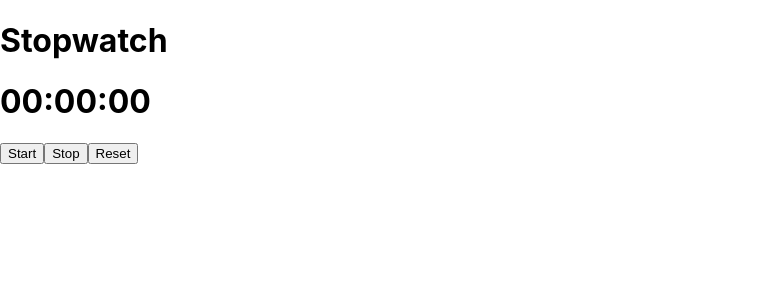
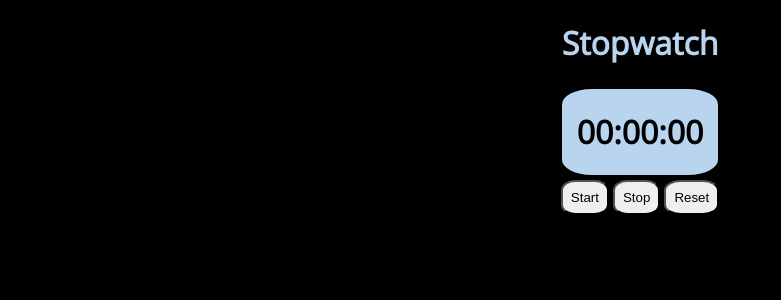
Before and after one commit to Sisyphus6ix/react-practice-project, a React (Create React App) app: page / in a window 1280 px wide. Shown: the top 300 px of the page, without its empty margins (0-781 px from the left). Built offline with nearby package versions, Linux system fonts and the light colour scheme.

Commit message:
Finishing touches

```diff
--- /dev/null
+++ b/src/App.css
@@ -0,0 +1,31 @@
+@import url('https://fonts.googleapis.com/css2?family=Open+Sans&display=swap');
+
+
+body {
+    background-color: black;
+    color: white;
+    font-family: 'Open Sans', sans-serif;
+}
+
+#root {
+    display: flex;
+    justify-content: center;
+    text-align: center;
+}
+
+.timerDisplay {
+    color: black;
+    background-color: rgb(184, 212, 238);
+    border: solid black;
+    border-radius: 20%;
+}
+
+.title {
+    color: rgb(184, 212, 238);
+}
+
+button {
+    border-radius: 30%;
+    padding: 0.5rem;
+    margin: 2px;
+}
--- a/src/App.js
+++ b/src/App.js
@@ -4,7 +4,7 @@ import Timer from "./components/timer";
 function App() {
   return (
     <div className="App">
-      <h1>Stopwatch</h1>
+      <h1 className="title">Stopwatch</h1>
       <Timer />
     </div>
   );
--- a/src/components/timer.js
+++ b/src/components/timer.js
@@ -1,7 +1,7 @@
 import React from "react";
 
-let seconds = 58
-let minutes = 59
+let seconds = 0
+let minutes = 0
 let hours = 0
 let timerLogic
 
@@ -77,15 +77,14 @@ const hoursLogic = () => {
 
     if (minutes > 59){
         hours++
-        minutes = '00'
+        minutes = '0'
     }
 
-    // if (hours < 10) {
-    //     hours = `0${hours}`
-    // }
+    if (minutes < 10) {
+        minutesDisplay.innerText = '0' + minutes
+    }
 
     hoursDisplay.innerText = hours
-    minutesDisplay.innerText = minutes
 }
 
 export default timer
--- a/src/index.js
+++ b/src/index.js
@@ -1,6 +1,7 @@
 import React from 'react';
 import ReactDOM from 'react-dom/client';
 import './index.css';
+import './App.css'
 import App from './App';
 import reportWebVitals from './reportWebVitals';
 
```
